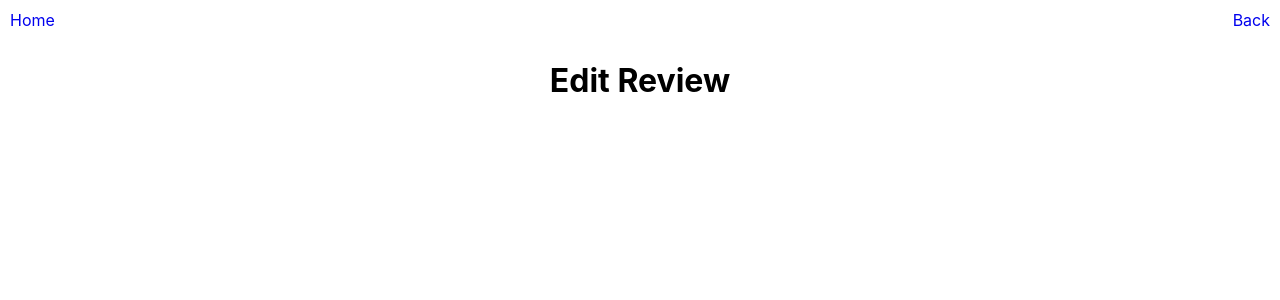
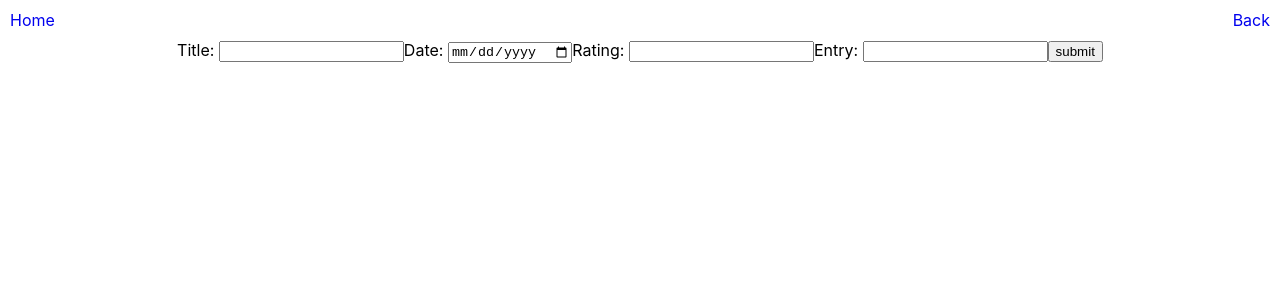
Before and after one commit to chizakura/tried-it-app, a React (Create React App) app in the folder client/: page /review/1/edit in a window 1280 px wide. Shown: the top 300 px of the page. Built offline with nearby package versions, Linux system fonts and the light colour scheme; no server answers.

Commit message:
edit review needs onChange fixed

```diff
--- a/client/src/Components/EditReview.js
+++ b/client/src/Components/EditReview.js
@@ -1,8 +1,56 @@
 // this page shows a form to edit a review
-import React, {Component} from 'react';
-import {Link} from 'react-router-dom';
+import React, { Component } from 'react';
+import { Link } from 'react-router-dom';
+import axios from 'axios'
 
 class EditReview extends Component {
+    constructor(props) {
+        super(props)
+        this.state = {
+            reviews: [],
+            title: "",
+            date: "",
+            rating: "",
+            entry: ""
+
+        }
+        this.handleSubmit = this.handleSubmit.bind(this)
+        this.handleChange = this.handleChange.bind(this)
+    }
+    async componentDidMount() {
+        const res = await axios.get(`http://localhost:4567/review/${this.props.match.params.id}`)
+        const reviews = res.data.review
+        console.log(reviews);
+
+        this.setState({
+            reviews: reviews,
+            title: reviews.title,
+            date: reviews.date,
+            rating: reviews.rating,
+            entry: reviews.entry
+        })
+    }
+
+    handleChange(e) {
+        const name = e.target.name;
+        const value = e.target.value;
+        this.setState({
+            [name]: value
+        })
+    }
+    async handleSubmit(e) {
+        e.preventDefault()
+        await axios.put(`http://localhost:4567/review/${this.props.match.params.id}`, {
+            title: this.state.title,
+            date: this.state.date,
+            rating: this.state.rating,
+            entry: this.state.entry
+        })
+        this.setState({
+            redirect: true
+        })
+    }
+
     render() {
         return (
             <div>
@@ -10,7 +58,31 @@ class EditReview extends Component {
                     <Link to="/">Home</Link>
                     <Link to={`/review/${this.props.match.params.id}`}>Back</Link>
                 </nav>
-                <h1>Edit Review</h1>
+                <form
+                    onChange={this.handleChange}
+                    onSubmit={this.handleSubmit}>
+                    <label>Title: </label>
+                    <input
+                        type="text"
+                        value={this.state.title}
+                    />
+                    <label>Date: </label>
+                    <input
+                        type="date"
+                        value={this.state.date}
+                    />
+                    <label>Rating: </label>
+                    <input
+                        type="integer"
+                        value={this.state.rating}
+                    />
+                    <label>Entry: </label>
+                    <input
+                        type="text"
+                        value={this.state.entry}
+                    />
+                    <input type="submit" value="submit" />
+                </form>
             </div>
         )
     }
```
